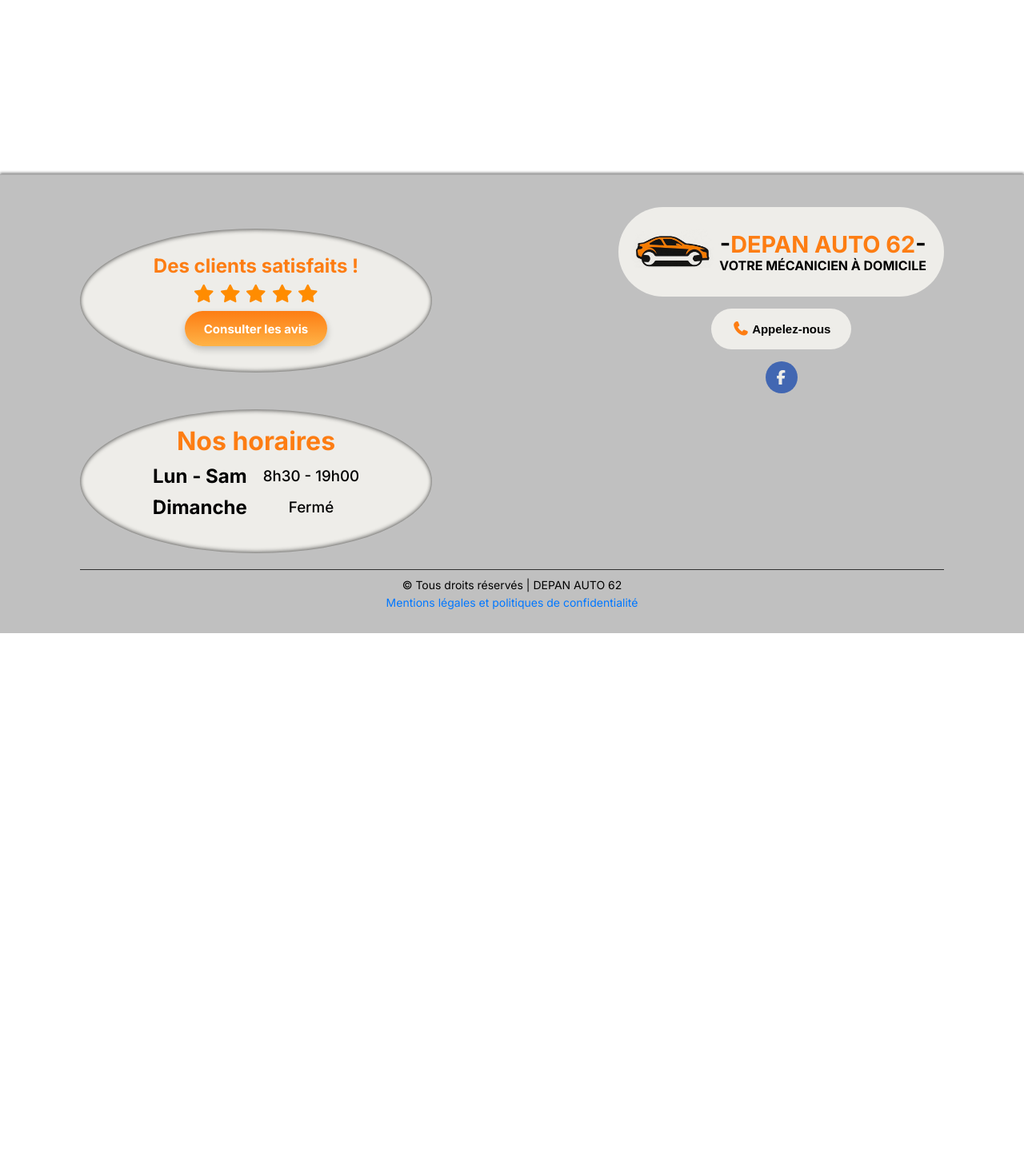
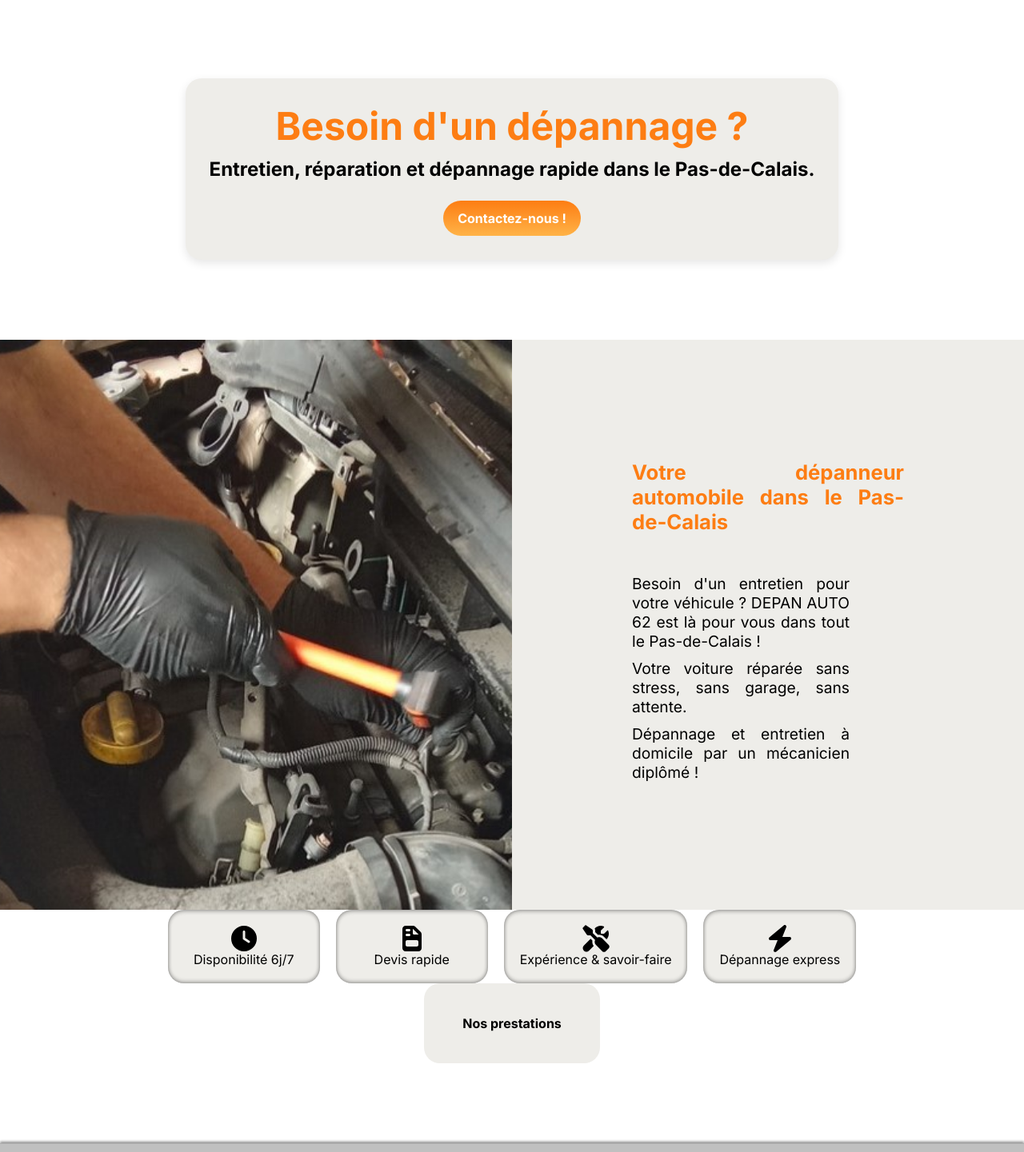
Before and after one commit to JHochart0/DEPAN-AUTO-62, a React (Vite) app: page / in a window 1280 px wide. Shown: the part 749-2190 px from the top of the page at 80% size. Before the commit the page ends 1541 px from the top, so only its background shows below. Built offline with nearby package versions, Linux system fonts and the light colour scheme.

Commit message:
emailconfirmation page + start of the home page

```diff
--- a/src/css/Contact.css
+++ b/src/css/Contact.css
@@ -1,6 +1,6 @@
 @import url('https://fonts.googleapis.com/css2?family=Inter:wght@400;600;700&display=swap');
 
-/* Animation */
+/* Animations */
 @keyframes fadeInUp {
     to {
         opacity: 1;
@@ -12,6 +12,12 @@
     to {
         opacity: 1;
         transform: translateX(0);
+    }
+}
+
+@keyframes spin {
+    to {
+        transform: rotate(360deg);
     }
 }
 
@@ -37,7 +43,7 @@
     justify-content: flex-end;
     align-items: center;
     width: 100%;
-    height: 55vh;
+    height: 50vh;
     padding-bottom: 20px;
 
     font-size: 1.5rem;
@@ -49,7 +55,7 @@
 
     background-image: url('/photos_depan_auto_62/depan_auto_62_voiture_floquee.jpg');
     background-size: 75% auto;
-    background-position: center 35%;
+    background-position: center 40%;
     background-repeat: no-repeat;
 
 }
@@ -60,7 +66,7 @@
 
     opacity: 0;
     transform: translateY(40px);
-    animation: fadeInUp 1s forwards; /* animation CSS */
+    animation: fadeInUp 1s forwards;
 }
 
 
@@ -88,7 +94,7 @@
 
     opacity: 0;
     transform: translateX(-40px);
-    animation: fadeInSide 1s forwards; /* animation CSS */
+    animation: fadeInSide 1s forwards;
 }
 
 .contact-informations-title {
@@ -216,7 +222,7 @@
 
     opacity: 0;
     transform: translateX(40px);
-    animation: fadeInSide 1s forwards; /* animation CSS */
+    animation: fadeInSide 1s forwards;
 }
 
 .contact-form-title {
@@ -293,7 +299,7 @@
 
     opacity: 0;
     transform: translateY(40px);
-    animation: fadeInUp 1s forwards; /* animation CSS */
+    animation: fadeInUp 1s forwards;
 }
 
 .contact-fb-page-title {
@@ -309,7 +315,8 @@
 
 .fb-loader {
     display: flex;
-    flex-direction: column;
+
+    justify-content:center;
     padding: 15px;
 }
 
@@ -322,9 +329,3 @@
     animation: spin 1s linear infinite;
     margin-bottom: 10px;
 }
-
-@keyframes spin {
-    to {
-        transform: rotate(360deg);
-    }
-}
--- /dev/null
+++ b/src/css/EmailConfirmation.css
@@ -0,0 +1,50 @@
+@import url('https://fonts.googleapis.com/css2?family=Inter:ital,opsz,wght@0,14..32,100..900;1,14..32,100..900&display=swap');
+
+.emailConfirmation-container{
+    font-family: "Inter", sans-serif;
+    display:flex;
+    flex-direction:column;
+    margin:auto;
+    width:30vw;
+    height:100%;
+    padding-top:10vh;
+    justify-content:center;
+    align-items:center;
+}
+
+.emailConfirmation-h1{
+    color:#fd7d13;
+}
+
+.emailConfirmation-h2{
+    margin-top:10px;
+    color:black;
+    text-align:center;
+}
+
+#emailConfirmation-btn{
+    font-family: "Inter", sans-serif;
+    color:black;
+    font-weight:bold;
+    font-size:1.1rem;
+    border-radius:9999px;
+    padding:1rem 1rem;
+    border:none;
+    background-color:#eeede9;
+    margin-top:25px;
+    cursor:pointer;
+    text-decoration:none;
+    transition: color 0.2s ease, transform 0.1s ease, background-color 0.3s ease;
+
+}
+
+#emailConfirmation-btn:hover{
+    color:#fd7d13;
+    transform: scale(1.05);
+}
+
+.emailConfirmation-btn-icon{
+    color:black;
+    text-align:center;
+    margin-right:5px;
+}
--- /dev/null
+++ b/src/css/Home.css
@@ -0,0 +1,172 @@
+@import url('https://fonts.googleapis.com/css2?family=Inter:wght@400;600;700&display=swap');
+
+
+/*********************************
+**********Home container**********
+*********************************/
+.home-container {
+    font-family: "Inter", sans-serif;
+    display: flex;
+    flex-direction: column;
+    align-items: center;
+}
+
+/*********************************
+************Home banner***********
+*********************************/
+
+.home-banner {
+    display: flex;
+    justify-content: center;
+    align-items: flex-end;
+
+    padding-bottom: 40px;
+    width: 100%;
+    height: 60vh;
+
+    background-image: url('/photos_depan_auto_62/depan_auto_62_banniere.jpg');
+    background-size: 70% auto;
+    background-position: center 40%;
+    background-repeat: no-repeat;
+
+    background-color:#545253;
+}
+
+/*********************************
+*******Home contact section*******
+*********************************/
+
+.home-contact-section {
+    margin-top:100px;
+    margin-bottom:100px;
+    text-align: center;
+    background-color: #eeede9;
+    border-radius: 20px;
+    padding: 30px;
+    box-shadow: 0 4px 12px rgba(0,0,0,0.1);
+}
+
+.home-contact-section h1 {
+    color: #fd7d13;
+    font-size: 3rem;
+    margin-bottom: 10px;
+}
+
+.home-contact-section h2 {
+    font-size: 1.5rem;
+    margin-bottom: 20px;
+}
+
+#home-contact-section-btn {
+    display: flex;
+    align-items: center;
+    justify-content: center;
+    gap: 10px;
+    margin: 25px auto 0;
+    background: linear-gradient(180deg, #fd7d13, #ffb347);
+    color: #fff;
+    padding: 12px 18px;
+    border-radius: 50px;
+    text-decoration: none;
+    font-weight: bold;
+    transition: transform 0.2s, background 0.3s;
+    width: fit-content;
+}
+
+#home-contact-section-btn:hover {
+    background: linear-gradient(180deg, #ff9100, #ffc266);
+    transform: translateY(-2px);
+}
+
+/*********************************
+************Home intro************
+*********************************/
+.home-intro {
+    display: grid;
+    grid-template-columns: 1fr 1fr;
+    grid-template-rows: 1fr;
+    width: 100%;
+    min-height: 60vh;
+}
+
+.home-intro-left-side{
+    background-color:darkGrey;
+    background-image: url('/photos_depan_auto_62/depan_auto_62_prestation_exemple1.jpg');
+    background-size: cover;
+    background-position: center;
+}
+
+.home-intro-right-side{
+    display: flex;
+    flex-direction:column;
+    justify-content: center;
+    text-align:justify;
+    padding: 150px;
+    background-color: #eeede9;
+}
+
+.home-intro-right-side h2{
+    color: #fd7d13;
+    margin-bottom:50px;
+    font-size:1.6rem;
+}
+
+.home-intro-right-side p{
+    font-size:1.2rem;
+    width:80%;
+    margin-bottom:10px;
+}
+
+/* Atouts */
+.home-benefits {
+    display: flex;
+    gap: 20px;
+    flex-wrap: wrap;
+    justify-content: center;
+}
+
+.benefit-card {
+    display: flex;
+    flex-direction: column;
+    align-items: center;
+    padding: 20px;
+    background-color: #eeede9;
+    border-radius: 20px;
+    min-width: 150px;
+    text-align: center;
+    box-shadow: inset 0px 2px 5px rgba(0,0,0,0.3), inset 0px -2px 5px rgba(0,0,0,0.3);
+    transition: transform 0.2s ease;
+}
+
+.benefit-card:hover {
+    transform: translateY(-5px);
+}
+
+/* Prestations */
+.home-services {
+    display: flex;
+    flex-wrap: wrap;
+    gap: 20px;
+    justify-content: center;
+}
+
+/* Carte prestation (NavLink) */
+#service-card {
+    display: flex;
+    align-items: center;
+    justify-content: center;
+    background-color: #eeede9;
+    padding: 40px 20px;
+    border-radius: 20px;
+    min-width: 180px;
+    text-align: center;
+    font-weight: bold;
+    text-decoration: none;
+    color: black;
+    transition: transform 0.2s ease, background-color 0.2s ease;
+}
+
+#service-card:hover {
+    transform: translateY(-5px);
+    background-color: #f5f2ef;
+}
--- a/src/pages/EmailConfirmation.jsx
+++ b/src/pages/EmailConfirmation.jsx
@@ -1,4 +1,11 @@
 import React, { useEffect } from 'react';
+
+import NavLink from "../components/NavLink.jsx";
+
+import '../css/EmailConfirmation.css';
+
+import { FontAwesomeIcon } from '@fortawesome/react-fontawesome';
+import { faArrowLeft } from '@fortawesome/free-solid-svg-icons';
 
 
 function EmailConfirmation() {
@@ -9,8 +16,19 @@
     }, []);
 
     return (
-        <div>
-            Bienvenue sur la page de confirmation d'email !
+        <div className="emailConfirmation-container">
+            <h1 className="emailConfirmation-h1">
+                Prise de rendez-vous envoyée !
+            </h1>
+            <h2 className="emailConfirmation-h2">
+                Merci pour votre prise de contact.
+            </h2>
+            <h2 className="emailConfirmation-h2">
+                Nous faisons tout notre possible pour vous répondre le plus rapidement possible !
+            </h2>
+            <NavLink to="/" content="Retour à l'accueil" id="emailConfirmation-btn">
+                <FontAwesomeIcon className="emailConfirmation-btn-icon" icon={faArrowLeft} />
+            </NavLink>
         </div>
     );
 }
--- a/src/pages/Home.jsx
+++ b/src/pages/Home.jsx
@@ -1,4 +1,11 @@
 import React, { useEffect } from 'react';
+
+import NavLink from "../components/NavLink.jsx";
+
+import '../css/Home.css';
+
+import { FontAwesomeIcon } from '@fortawesome/react-fontawesome';
+import { faClock, faFileInvoice, faTools, faBolt } from '@fortawesome/free-solid-svg-icons';
 
 function Home() {
     // change the title of the page
@@ -7,8 +14,61 @@
     }, []);
 
     return (
-        <div>
-            Bienvenue dans l'accueil !
+        <div className="home-container">
+
+            <div className="home-banner"></div>
+
+            <div className="home-contact-section">
+                    <h1>Besoin d'un dépannage ?</h1>
+                    <h2>Entretien, réparation et dépannage rapide dans le Pas-de-Calais.</h2>
+                    <NavLink to="/contact" content="Contactez-nous !" id="home-contact-section-btn"></NavLink>
+            </div>
+
+
+            <div className="home-intro">
+                <div className="home-intro-left-side">
+
+                </div>
+                <div className="home-intro-right-side">
+                    <h2 className="home-intro-right-side-h2">Votre dépanneur automobile dans le Pas-de-Calais</h2>
+                    <p className="home-intro-right-side-p">
+                        Besoin d'un entretien pour votre véhicule ? DEPAN AUTO 62 est là pour vous dans tout le Pas-de-Calais !
+                    </p>
+                    <p className="home-intro-right-side-p">
+
+                        Votre voiture réparée sans stress, sans garage, sans attente.
+                    </p>
+                    <p className="home-intro-right-side-p">
+                        Dépannage et entretien à domicile par un mécanicien diplômé !
+                    </p>
+                </div>
+
+            </div>
+
+            {/* Atouts */}
+            <section className="home-benefits">
+                <div className="benefit-card">
+                    <FontAwesomeIcon icon={faClock} size="2x" />
+                    <p>Disponibilité 6j/7</p>
+                </div>
+                <div className="benefit-card">
+                    <FontAwesomeIcon icon={faFileInvoice} size="2x" />
+                    <p>Devis rapide</p>
+                </div>
+                <div className="benefit-card">
+                    <FontAwesomeIcon icon={faTools} size="2x" />
+                    <p>Expérience & savoir-faire</p>
+                </div>
+                <div className="benefit-card">
+                    <FontAwesomeIcon icon={faBolt} size="2x" />
+                    <p>Dépannage express</p>
+                </div>
+            </section>
+
+            {/* Prestations */}
+            <section className="home-services">
+                <NavLink to="/services" content="Nos prestations" id="service-card"></NavLink>
+            </section>
         </div>
     );
 }
--- a/src/pages/NotFound404.jsx
+++ b/src/pages/NotFound404.jsx
@@ -2,7 +2,7 @@
 
 import NavLink from "../components/NavLink.jsx";
 
-import '../css/NotFound404.css'
+import '../css/NotFound404.css';
 
 import { FontAwesomeIcon } from '@fortawesome/react-fontawesome';
 import { faArrowLeft } from '@fortawesome/free-solid-svg-icons';
```
Also changed, not shown: src/pages/Contact.jsx (+5 -5 lines), public/photos_depan_auto_62/depan_auto_62_photo1.jpg (deleted), public/photos_depan_auto_62/depan_auto_62_prestation_exemple1.jpg (added).
